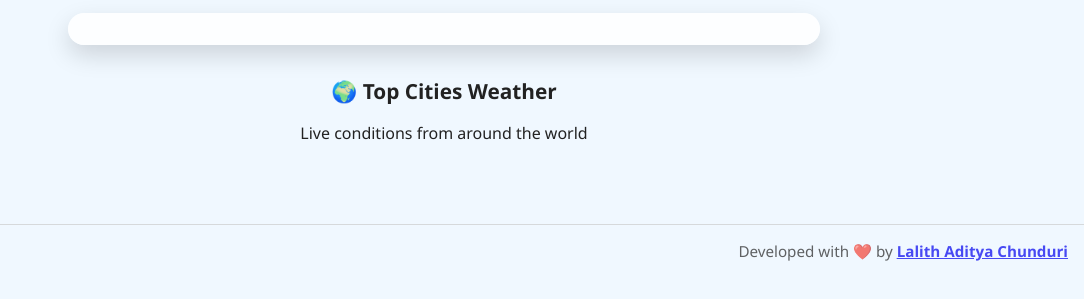
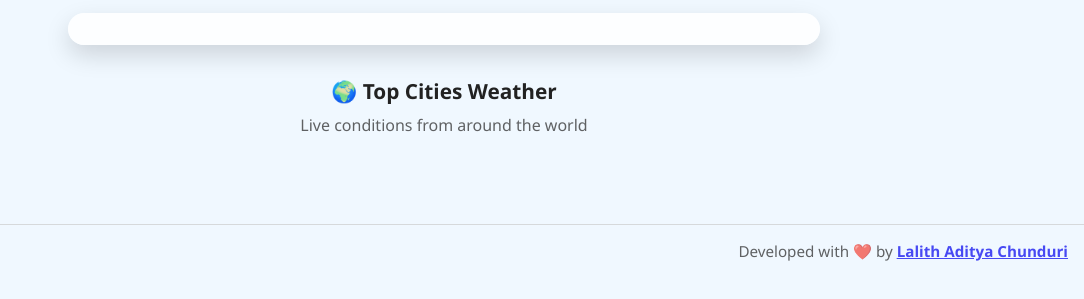
Before and after one commit to Nightyelf2403/app, a plain HTML site: page client/index.html in a window 1280 px wide. Shown: the part 161-460 px from the top of the page, without its empty margins (196-1280 px from the left). Drawn offline with Linux system fonts and the light colour scheme; no server answers.

Commit message:
Update style.css

```diff
--- a/client/style.css
+++ b/client/style.css
@@ -163,3 +163,11 @@ button:hover {
   height: 60px;
   margin: 0.5rem 0;
 }
+
+.subtitle {
+  font-size: 1rem;
+  color: var(--text);
+  opacity: 0.7;
+  margin-top: -0.5rem;
+  margin-bottom: 1.5rem;
+}
```
